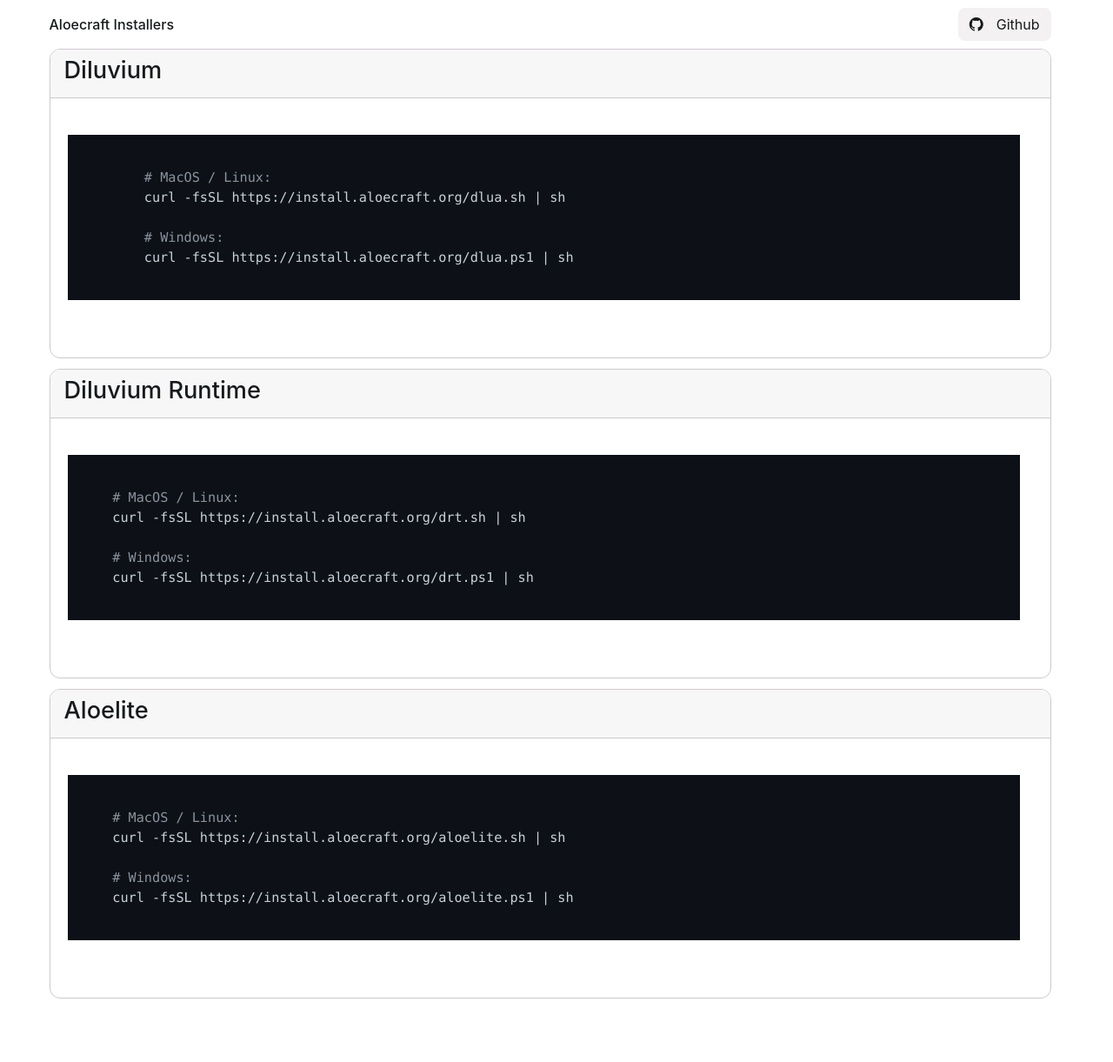
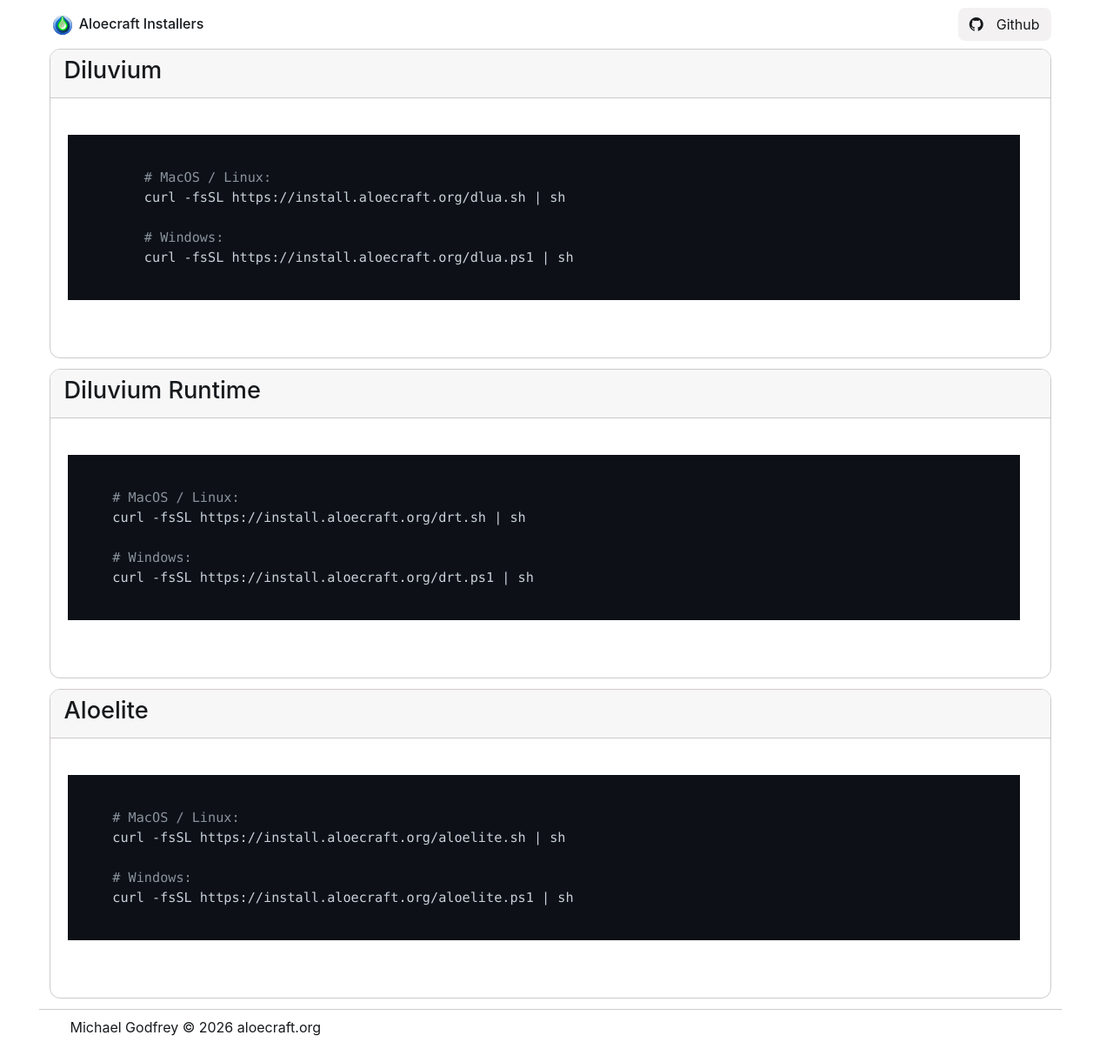
Before and after one commit to Aloecraft-org/install-www, a plain HTML site: page www/index.html in a window 1280 px wide. Shown: the whole page at 87% size. Before the commit the page ends 1148 px from the top, so only its background shows below. Drawn offline with nearby package versions, Linux system fonts and the light colour scheme.

Commit message:
Icons and footer

```diff
--- a/www/index.html
+++ b/www/index.html
@@ -4,6 +4,7 @@
 <head>
     <meta charset="utf-8">
     <meta name="viewport" content="width=device-width, initial-scale=1">
+      <link rel="icon" type="image/png" href="/aloecraft.png">
     <link rel="stylesheet" href="/css/github-dark.min.css">
     <script src="/js/highlight.min.js"></script>
     <link rel="stylesheet" href="/css/bootstrap.min.css">
@@ -14,7 +15,10 @@
 <body class="container">
     <nav class="navbar navbar-expand-lg bg-body-tertiary">
         <div class="container-fluid">
-            <a class="navbar-brand" href="#">Aloecraft Installers</a>
+            <a class="navbar-brand" href="#">
+                <img src="/aloecraft.svg" alt="Bootstrap" width="30" height="24">
+                Aloecraft Installers
+            </a>
             <a href="https://github.com/Aloecraft-org/install-www" class="btn btn-outline-primary">
                 <i class="bi bi-github"></i>&nbsp; Github
             </a>
@@ -77,6 +81,32 @@
             </div>
         </div>
     </main>
+    <footer class="container-fluid">
+
+    </footer>
+
+    <footer class="d-flex flex-wrap justify-content-between align-items-center py-3 my-4 border-top">
+        <div class="col-md-4 d-flex align-items-center">
+            <a href="/" class="mb-3 me-2 mb-md-0 text-body-secondary text-decoration-none lh-1" aria-label="Bootstrap">
+                <svg class="bi" width="30" height="24" aria-hidden="true">
+                    <use xlink:href="#bootstrap"></use>
+                </svg>
+            </a>
+            <span class="mb-3 mb-md-0 text-body-secondary">Michael Godfrey © 2026 aloecraft.org</span>
+        </div>
+        <ul class="nav col-md-4 justify-content-end list-unstyled d-flex">
+            <li class="ms-3">
+                <a class="text-body-secondary" href="#" aria-label="Instagram">
+                    <svg class="bi" width="24" height="24" aria-hidden="true"><use xlink:href="#instagram"></use></svg>
+                </a>
+            </li>
+            <li class="ms-3">
+                <a class="text-body-secondary" href="#" aria-label="Facebook">
+                    <svg class="bi" width="24" height="24"><use xlink:href="#facebook"></use></svg>
+                </a>
+            </li>
+        </ul>
+    </footer>
     <script>hljs.highlightAll();</script>
     <script type="module" src="/js/bootstrap.bundle.min.js"></script>
 </body>
```
Also changed, not shown: www/aloecraft.png (added), www/aloecraft.svg (added).
